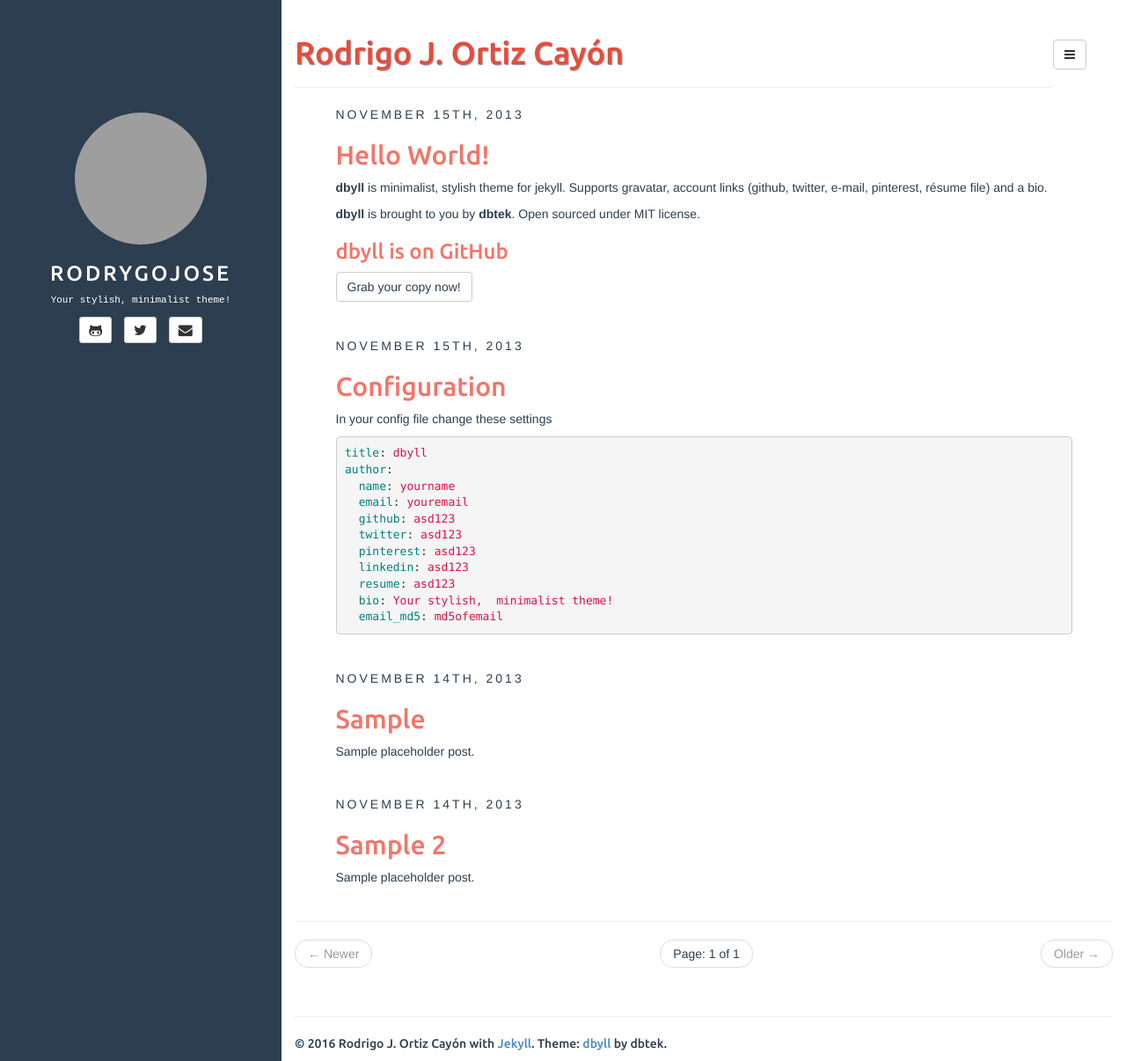
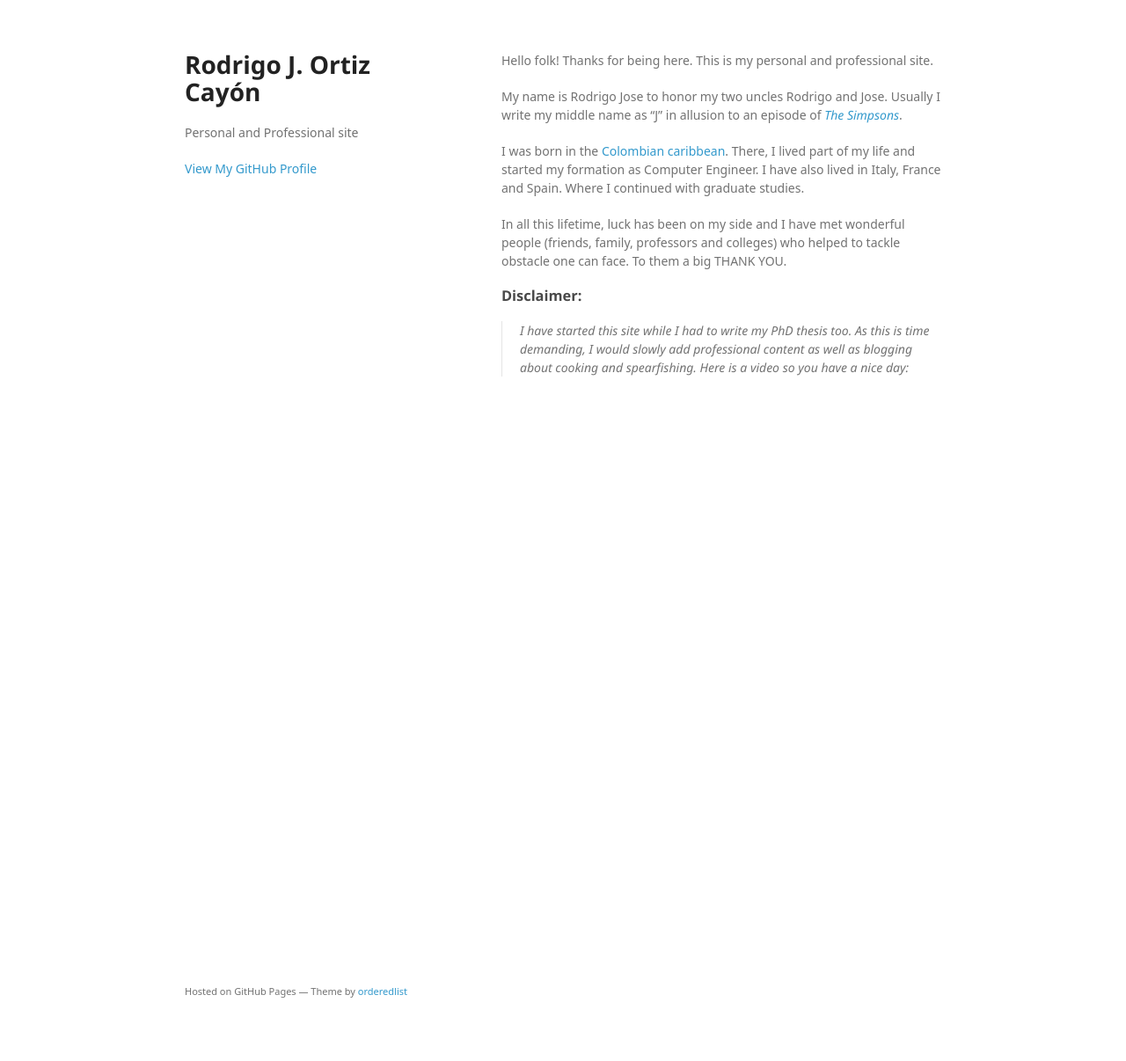
Before and after one commit to rodrygojose/rodrygojose.github.io, a Jekyll site: the page index.html, which Jekyll copies as it is, in a window 1280 px wide and 1206 px high. Shown: the whole window at 88% size. Built offline with Jekyll 4.4.1, drawn with Linux system fonts in a browser that asks for light colours; some web fonts are replaced; the list of posts is cut into pages by our own code; grey boxes are pictures that could not be loaded.

Commit message:
Replace master branch with page content via GitHub

```diff
--- a/index.html
+++ b/index.html
@@ -1,74 +1,50 @@
----
-layout: page
-tagline:
----
+<!doctype html>
+<html>
+  <head>
+    <meta charset="utf-8">
+    <meta http-equiv="X-UA-Compatible" content="chrome=1">
+    <title>Rodrigo J. Ortiz Cayón by rodrygojose</title>
 
-{% for post in paginator.posts %}
+    <link rel="stylesheet" href="stylesheets/styles.css">
+    <link rel="stylesheet" href="stylesheets/github-light.css">
+    <meta name="viewport" content="width=device-width">
+    <!--[if lt IE 9]>
+    <script src="//html5shiv.googlecode.com/svn/trunk/html5.js"></script>
+    <![endif]-->
+  </head>
+  <body>
+    <div class="wrapper">
+      <header>
+        <h1>Rodrigo J. Ortiz Cayón</h1>
+        <p>Personal and Professional site</p>
 
-<article class="home">
 
-  <span class="post-date">
-    {% assign d = post.date | date: "%d" | plus:'0' %}
-    {{ post.date | date: "%B" }}
-    {% case d %}
-    {% when 1 or 21 or 31 %}{{ d }}st,
-    {% when 2 or 22 %}{{ d }}nd,
-    {% when 3 or 23 %}{{ d }}rd,
-    {% else %}{{ d }}th,
-    {% endcase %}
-    {{ post.date | date: "%Y" }}
-  </span>
+        <p class="view"><a href="https://github.com/rodrygojose">View My GitHub Profile</a></p>
 
-  <h2>
-    <a href="{{ site.BASE_PATH }}{{ post.url }}">{{ post.title }}</a>
-  </h2>
+      </header>
+      <section>
+        <p>Hello folk!
+Thanks for being here. This is my personal and professional site. </p>
 
-  <div>
-    {% if post.fullview %}
-    {{ post.content }}
-    {% else %}
-    {% if post.shortinfo %}
-    {{ post.shortinfo }}
-    {% elsif post.description %}
-    {{ post.description }}
-    {% else %}
-    {{ post.excerpt }}
-    {% endif %}
-    {% endif %}
-  </div>
+<p>My name is Rodrigo Jose to honor my two uncles Rodrigo and Jose.
+Usually I write my middle name as “J” in allusion to an episode of <a href="https://www.youtube.com/watch?v=Dbw3L3Lu1R4"><em>The Simpsons</em></a>. </p>
 
-</article>
-{% endfor %}
-<hr/>
+<p>I was born in the <a href="https://www.google.fr/maps/@11.1286071,-74.5994455,10z">Colombian caribbean</a>. There, I lived part of my life and started my formation as Computer Engineer. I have also lived in Italy, France and Spain. Where I continued with graduate studies. </p>
 
-<ul class="pager">
+<p>In all this lifetime, luck has been on my side and I have met wonderful people (friends, family, professors and colleges) who helped to tackle obstacle one can face. To them a big THANK YOU.</p>
 
-  {% if paginator.previous_page %}
-  <li class="previous">
-    {% if paginator.previous_page == 1 %}
-    <a href="{{ site.BASE_PATH }}/">&larr; Newer</a>
-    {% else %}
-    <a href="{{ site.BASE_PATH }}/{{ site.paginate_path | replace: ':num', paginator.previous_page }}">&larr; Newer</a>
-    {% endif %}
-  </li>
-  {% else %}
-  <li class="previous disabled">
-    <a>&larr; Newer</a>
-  </li>
-  {% endif %}
+<h3>
+<a id="disclaimer" class="anchor" href="#disclaimer" aria-hidden="true"><span aria-hidden="true" class="octicon octicon-link"></span></a>Disclaimer:</h3>
 
-  <li>
-    <span class="page_number">Page: {{ paginator.page }} of {{ paginator.total_pages }}</span>
-  </li>
+<blockquote>
+<p>I have started this site while I had to write my PhD thesis too. As this is time demanding, I would slowly add professional content as well as blogging about cooking and spearfishing. Here is a video so you have a nice day:</p>
+</blockquote>
+      </section>
+      <footer>
+        <p><small>Hosted on GitHub Pages &mdash; Theme by <a href="https://github.com/orderedlist">orderedlist</a></small></p>
+      </footer>
+    </div>
+    <script src="javascripts/scale.fix.js"></script>
 
-  {% if paginator.next_page %}
-  <li class="next">
-    <a href="{{ site.BASE_PATH }}/{{ site.paginate_path | replace: ':num', paginator.next_page }}">Older &rarr;</a>
-  </li>
-  {% else %}
-  <li class="next disabled">
-    <a>Older &rarr;</a>
-  </li>
-  {% endif %}
-
-</ul>
+  </body>
+</html>
--- /dev/null
+++ b/javascripts/scale.fix.js
@@ -0,0 +1,17 @@
+var metas = document.getElementsByTagName('meta');
+var i;
+if (navigator.userAgent.match(/iPhone/i)) {
+  for (i=0; i<metas.length; i++) {
+    if (metas[i].name == "viewport") {
+      metas[i].content = "width=device-width, minimum-scale=1.0, maximum-scale=1.0";
+    }
+  }
+  document.addEventListener("gesturestart", gestureStart, false);
+}
+function gestureStart() {
+  for (i=0; i<metas.length; i++) {
+    if (metas[i].name == "viewport") {
+      metas[i].content = "width=device-width, minimum-scale=0.25, maximum-scale=1.6";
+    }
+  }
+}
--- /dev/null
+++ b/params.json
@@ -0,0 +1,6 @@
+{
+  "name": "Rodrigo J. Ortiz Cayón",
+  "tagline": "Personal and Professional site",
+  "body": "Hello folk! \r\nThanks for being here. This is my personal and professional site. \r\n\r\nMy name is Rodrigo Jose to honor my two uncles Rodrigo and Jose.\r\nUsually I write my middle name as “J” in allusion to an episode of [_The Simpsons_](https://www.youtube.com/watch?v=Dbw3L3Lu1R4). \r\n\r\nI was born in the [Colombian caribbean](https://www.google.fr/maps/@11.1286071,-74.5994455,10z). There, I lived part of my life and started my formation as Computer Engineer. I have also lived in Italy, France and Spain. Where I continued with graduate studies. \r\n\r\nIn all this lifetime, luck has been on my side and I have met wonderful people (friends, family, professors and colleges) who helped to tackle obstacle one can face. To them a big THANK YOU.\r\n\r\n### Disclaimer:\r\n> I have started this site while I had to write my PhD thesis too. As this is time demanding, I would slowly add professional content as well as blogging about cooking and spearfishing. Here is a video so you have a nice day:\r\n\r\n",
+  "note": "Don't delete this file! It's used internally to help with page regeneration."
+}
--- /dev/null
+++ b/stylesheets/github-light.css
@@ -0,0 +1,123 @@
+/*
+The MIT License (MIT)
+
+Copyright (c) 2016 GitHub, Inc.
+
+Permission is hereby granted, free of charge, to any person obtaining a copy
+of this software and associated documentation files (the "Software"), to deal
+in the Software without restriction, including without limitation the rights
+to use, copy, modify, merge, publish, distribute, sublicense, and/or sell
+copies of the Software, and to permit persons to whom the Software is
+furnished to do so, subject to the following conditions:
+
+The above copyright notice and this permission notice shall be included in all
+copies or substantial portions of the Software.
+
+THE SOFTWARE IS PROVIDED "AS IS", WITHOUT WARRANTY OF ANY KIND, EXPRESS OR
+IMPLIED, INCLUDING BUT NOT LIMITED TO THE WARRANTIES OF MERCHANTABILITY,
+FITNESS FOR A PARTICULAR PURPOSE AND NONINFRINGEMENT. IN NO EVENT SHALL THE
+AUTHORS OR COPYRIGHT HOLDERS BE LIABLE FOR ANY CLAIM, DAMAGES OR OTHER
+LIABILITY, WHETHER IN AN ACTION OF CONTRACT, TORT OR OTHERWISE, ARISING FROM,
+OUT OF OR IN CONNECTION WITH THE SOFTWARE OR THE USE OR OTHER DEALINGS IN THE
+SOFTWARE.
+
+*/
+
+.pl-c /* comment */ {
+  color: #969896;
+}
+
+.pl-c1 /* constant, variable.other.constant, support, meta.property-name, support.constant, support.variable, meta.module-reference, markup.raw, meta.diff.header */,
+.pl-s .pl-v /* string variable */ {
+  color: #0086b3;
+}
+
+.pl-e /* entity */,
+.pl-en /* entity.name */ {
+  color: #795da3;
+}
+
+.pl-smi /* variable.parameter.function, storage.modifier.package, storage.modifier.import, storage.type.java, variable.other */,
+.pl-s .pl-s1 /* string source */ {
+  color: #333;
+}
+
+.pl-ent /* entity.name.tag */ {
+  color: #63a35c;
+}
+
+.pl-k /* keyword, storage, storage.type */ {
+  color: #a71d5d;
+}
+
+.pl-s /* string */,
+.pl-pds /* punctuation.definition.string, string.regexp.character-class */,
+.pl-s .pl-pse .pl-s1 /* string punctuation.section.embedded source */,
+.pl-sr /* string.regexp */,
+.pl-sr .pl-cce /* string.regexp constant.character.escape */,
+.pl-sr .pl-sre /* string.regexp source.ruby.embedded */,
+.pl-sr .pl-sra /* string.regexp string.regexp.arbitrary-repitition */ {
+  color: #183691;
+}
+
+.pl-v /* variable */ {
+  color: #ed6a43;
+}
+
+.pl-id /* invalid.deprecated */ {
+  color: #b52a1d;
+}
+
+.pl-ii /* invalid.illegal */ {
+  color: #f8f8f8;
+  background-color: #b52a1d;
+}
+
+.pl-sr .pl-cce /* string.regexp constant.character.escape */ {
+  font-weight: bold;
+  color: #63a35c;
+}
+
+.pl-ml /* markup.list */ {
+  color: #693a17;
+}
+
+.pl-mh /* markup.heading */,
+.pl-mh .pl-en /* markup.heading entity.name */,
+.pl-ms /* meta.separator */ {
+  font-weight: bold;
+  color: #1d3e81;
+}
+
+.pl-mq /* markup.quote */ {
+  color: #008080;
+}
+
+.pl-mi /* markup.italic */ {
+  font-style: italic;
+  color: #333;
+}
+
+.pl-mb /* markup.bold */ {
+  font-weight: bold;
+  color: #333;
+}
+
+.pl-md /* markup.deleted, meta.diff.header.from-file */ {
+  color: #bd2c00;
+  background-color: #ffecec;
+}
+
+.pl-mi1 /* markup.inserted, meta.diff.header.to-file */ {
+  color: #55a532;
+  background-color: #eaffea;
+}
+
+.pl-mdr /* meta.diff.range */ {
+  font-weight: bold;
+  color: #795da3;
+}
+
+.pl-mo /* meta.output */ {
+  color: #1d3e81;
+}
--- /dev/null
+++ b/stylesheets/styles.css
@@ -0,0 +1,324 @@
+@font-face {
+  font-family: 'Noto Sans';
+  font-weight: 400;
+  font-style: normal;
+  src: url('../fonts/Noto-Sans-regular/Noto-Sans-regular.eot');
+  src: url('../fonts/Noto-Sans-regular/Noto-Sans-regular.eot?#iefix') format('embedded-opentype'),
+       local('Noto Sans'),
+       local('Noto-Sans-regular'),
+       url('../fonts/Noto-Sans-regular/Noto-Sans-regular.woff2') format('woff2'),
+       url('../fonts/Noto-Sans-regular/Noto-Sans-regular.woff') format('woff'),
+       url('../fonts/Noto-Sans-regular/Noto-Sans-regular.ttf') format('truetype'),
+       url('../fonts/Noto-Sans-regular/Noto-Sans-regular.svg#NotoSans') format('svg');
+}
+
+@font-face {
+  font-family: 'Noto Sans';
+  font-weight: 700;
+  font-style: normal;
+  src: url('../fonts/Noto-Sans-700/Noto-Sans-700.eot');
+  src: url('../fonts/Noto-Sans-700/Noto-Sans-700.eot?#iefix') format('embedded-opentype'),
+       local('Noto Sans Bold'),
+       local('Noto-Sans-700'),
+       url('../fonts/Noto-Sans-700/Noto-Sans-700.woff2') format('woff2'),
+       url('../fonts/Noto-Sans-700/Noto-Sans-700.woff') format('woff'),
+       url('../fonts/Noto-Sans-700/Noto-Sans-700.ttf') format('truetype'),
+       url('../fonts/Noto-Sans-700/Noto-Sans-700.svg#NotoSans') format('svg');
+}
+
+@font-face {
+  font-family: 'Noto Sans';
+  font-weight: 400;
+  font-style: italic;
+  src: url('../fonts/Noto-Sans-italic/Noto-Sans-italic.eot');
+  src: url('../fonts/Noto-Sans-italic/Noto-Sans-italic.eot?#iefix') format('embedded-opentype'),
+       local('Noto Sans Italic'),
+       local('Noto-Sans-italic'),
+       url('../fonts/Noto-Sans-italic/Noto-Sans-italic.woff2') format('woff2'),
+       url('../fonts/Noto-Sans-italic/Noto-Sans-italic.woff') format('woff'),
+       url('../fonts/Noto-Sans-italic/Noto-Sans-italic.ttf') format('truetype'),
+       url('../fonts/Noto-Sans-italic/Noto-Sans-italic.svg#NotoSans') format('svg');
+}
+
+@font-face {
+  font-family: 'Noto Sans';
+  font-weight: 700;
+  font-style: italic;
+  src: url('../fonts/Noto-Sans-700italic/Noto-Sans-700italic.eot');
+  src: url('../fonts/Noto-Sans-700italic/Noto-Sans-700italic.eot?#iefix') format('embedded-opentype'),
+       local('Noto Sans Bold Italic'),
+       local('Noto-Sans-700italic'),
+       url('../fonts/Noto-Sans-700italic/Noto-Sans-700italic.woff2') format('woff2'),
+       url('../fonts/Noto-Sans-700italic/Noto-Sans-700italic.woff') format('woff'),
+       url('../fonts/Noto-Sans-700italic/Noto-Sans-700italic.ttf') format('truetype'),
+       url('../fonts/Noto-Sans-700italic/Noto-Sans-700italic.svg#NotoSans') format('svg');
+}
+
+body {
+  background-color: #fff;
+  padding:50px;
+  font: 14px/1.5 "Noto Sans", "Helvetica Neue", Helvetica, Arial, sans-serif;
+  color:#727272;
+  font-weight:400;
+}
+
+h1, h2, h3, h4, h5, h6 {
+  color:#222;
+  margin:0 0 20px;
+}
+
+p, ul, ol, table, pre, dl {
+  margin:0 0 20px;
+}
+
+h1, h2, h3 {
+  line-height:1.1;
+}
+
+h1 {
+  font-size:28px;
+}
+
+h2 {
+  color:#393939;
+}
+
+h3, h4, h5, h6 {
+  color:#494949;
+}
+
+a {
+  color:#39c;
+  text-decoration:none;
+}
+
+a:hover {
+  color:#069;
+}
+
+a small {
+  font-size:11px;
+  color:#777;
+  margin-top:-0.3em;
+  display:block;
+}
+
+a:hover small {
+  color:#777;
+}
+
+.wrapper {
+  width:860px;
+  margin:0 auto;
+}
+
+blockquote {
+  border-left:1px solid #e5e5e5;
+  margin:0;
+  padding:0 0 0 20px;
+  font-style:italic;
+}
+
+code, pre {
+  font-family:Monaco, Bitstream Vera Sans Mono, Lucida Console, Terminal, Consolas, Liberation Mono, DejaVu Sans Mono, Courier New, monospace;
+  color:#333;
+  font-size:12px;
+}
+
+pre {
+  padding:8px 15px;
+  background: #f8f8f8;
+  border-radius:5px;
+  border:1px solid #e5e5e5;
+  overflow-x: auto;
+}
+
+table {
+  width:100%;
+  border-collapse:collapse;
+}
+
+th, td {
+  text-align:left;
+  padding:5px 10px;
+  border-bottom:1px solid #e5e5e5;
+}
+
+dt {
+  color:#444;
+  font-weight:700;
+}
+
+th {
+  color:#444;
+}
+
+img {
+  max-width:100%;
+}
+
+header {
+  width:270px;
+  float:left;
+  position:fixed;
+  -webkit-font-smoothing:subpixel-antialiased;
+}
+
+header ul {
+  list-style:none;
+  height:40px;
+  padding:0;
+  background: #f4f4f4;
+  border-radius:5px;
+  border:1px solid #e0e0e0;
+  width:270px;
+}
+
+header li {
+  width:89px;
+  float:left;
+  border-right:1px solid #e0e0e0;
+  height:40px;
+}
+
+header li:first-child a {
+  border-radius:5px 0 0 5px;
+}
+
+header li:last-child a {
+  border-radius:0 5px 5px 0;
+}
+
+header ul a {
+  line-height:1;
+  font-size:11px;
+  color:#999;
+  display:block;
+  text-align:center;
+  padding-top:6px;
+  height:34px;
+}
+
+header ul a:hover {
+  color:#999;
+}
+
+header ul a:active {
+  background-color:#f0f0f0;
+}
+
+strong {
+  color:#222;
+  font-weight:700;
+}
+
+header ul li + li + li {
+  border-right:none;
+  width:89px;
+}
+
+header ul a strong {
+  font-size:14px;
+  display:block;
+  color:#222;
+}
+
+section {
+  width:500px;
+  float:right;
+  padding-bottom:50px;
+}
+
+small {
+  font-size:11px;
+}
+
+hr {
+  border:0;
+  background:#e5e5e5;
+  height:1px;
+  margin:0 0 20px;
+}
+
+footer {
+  width:270px;
+  float:left;
+  position:fixed;
+  bottom:50px;
+  -webkit-font-smoothing:subpixel-antialiased;
+}
+
+@media print, screen and (max-width: 960px) {
+
+  div.wrapper {
+    width:auto;
+    margin:0;
+  }
+
+  header, section, footer {
+    float:none;
+    position:static;
+    width:auto;
+  }
+
+  header {
+    padding-right:320px;
+  }
+
+  section {
+    border:1px solid #e5e5e5;
+    border-width:1px 0;
+    padding:20px 0;
+    margin:0 0 20px;
+  }
+
+  header a small {
+    display:inline;
+  }
+
+  header ul {
+    position:absolute;
+    right:50px;
+    top:52px;
+  }
+}
+
+@media print, screen and (max-width: 720px) {
+  body {
+    word-wrap:break-word;
+  }
+
+  header {
+    padding:0;
+  }
+
+  header ul, header p.view {
+    position:static;
+  }
+
+  pre, code {
+    word-wrap:normal;
+  }
+}
+
+@media print, screen and (max-width: 480px) {
+  body {
+    padding:15px;
+  }
+
+  header ul {
+    width:99%;
+  }
+
+  header li, header ul li + li + li {
+    width:33%;
+  }
+}
+
+@media print {
+  body {
+    padding:0.4in;
+    font-size:12pt;
+    color:#444;
+  }
+}
```
